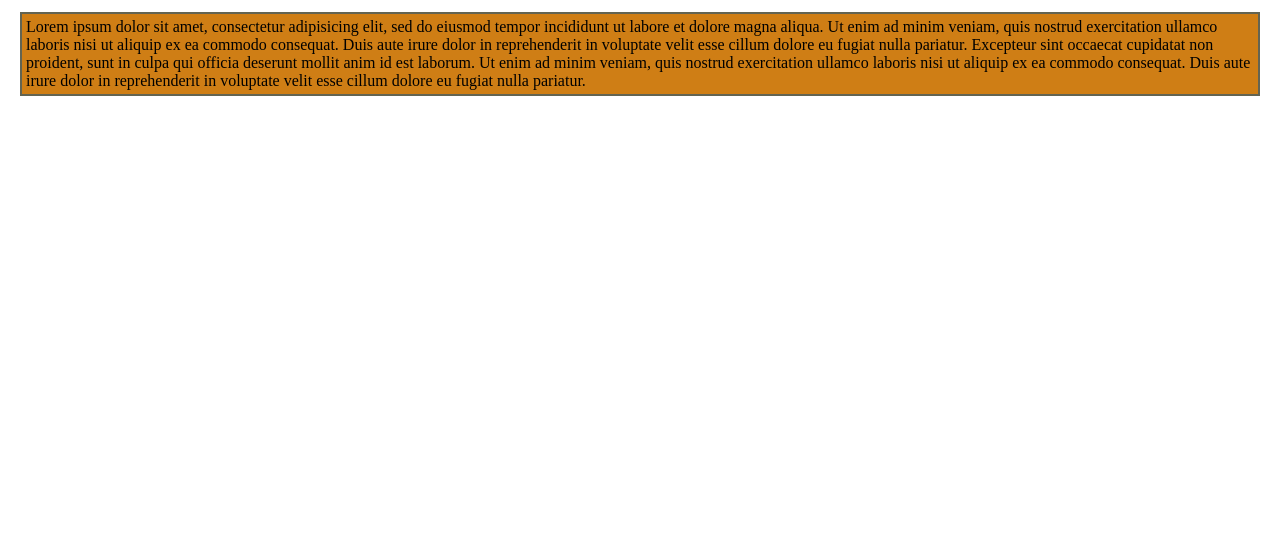
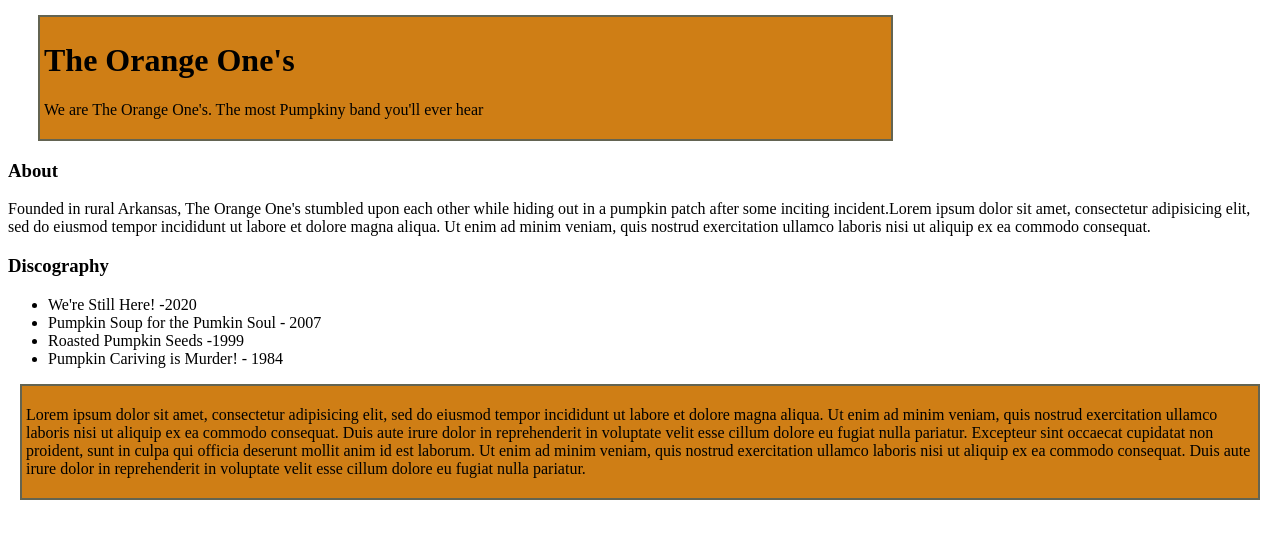
Before and after one commit to NoelKirkland/box-model-project, a plain HTML site: page index.html in a window 1280 px wide. Drawn offline with Linux system fonts and the light colour scheme.

Commit message:
add header, body, and sidebar classes with header styling and initial band details/discography
Co-authored-by: Noel Kirkland <noelkirkland@gmail.com>
Co-authored-by: Sean Downs <spdowns@protonmail.com>

```diff
--- a/css/styles.css
+++ b/css/styles.css
@@ -1,3 +1,13 @@
+.header {
+  border: 2px solid rgb(99, 100, 82);
+  padding: 4px;
+  background-color: rgb(207, 126, 21);
+  margin-top: 15px;
+  margin-bottom: 15px;
+  margin-right: 30%;
+  margin-left: 30px;
+}
+
 .my-class {
   border: 2px solid rgb(99, 100, 82);
   padding: 4px;
--- a/index.html
+++ b/index.html
@@ -2,9 +2,29 @@
 <html>
   <head>
     <link href="css/styles.css" rel="stylesheet" type="text/css" media="all">
-    <title>Box model</title>
+    <title>The Orange One's</title>
   </head>
   <body>
-    <div class="my-class">Lorem ipsum dolor sit amet, consectetur adipisicing elit, sed do eiusmod tempor incididunt ut labore et dolore magna aliqua. Ut enim ad minim veniam, quis nostrud exercitation ullamco laboris nisi ut aliquip ex ea commodo consequat. Duis aute irure dolor in reprehenderit in voluptate velit esse cillum dolore eu fugiat nulla pariatur. Excepteur sint occaecat cupidatat non proident, sunt in culpa qui officia deserunt mollit anim id est laborum. Ut enim ad minim veniam, quis nostrud exercitation ullamco laboris nisi ut aliquip ex ea commodo consequat. Duis aute irure dolor in reprehenderit in voluptate velit esse cillum dolore eu fugiat nulla pariatur.</div>
+    <div class="header">
+      <h1>The Orange One's</h1>
+      <p>We are The Orange One's. The most Pumpkiny band you'll ever hear</p>
+    </div>
+
+    <div class="body">
+      <h3>About</h3>
+      <p>Founded in rural Arkansas, The Orange One's stumbled upon each other while hiding out in a pumpkin patch after some inciting incident.Lorem ipsum dolor sit amet, consectetur adipisicing elit, sed do eiusmod tempor incididunt ut labore et dolore magna aliqua. Ut enim ad minim veniam, quis nostrud exercitation ullamco laboris nisi ut aliquip ex ea commodo consequat.</p>
+
+      <h3>Discography</h3>
+      <ul class ="sidebar">
+        <li>We're Still Here! -2020</li>
+        <li>Pumpkin Soup for the Pumkin Soul - 2007</li>
+        <li>Roasted Pumpkin Seeds -1999</li>
+        <li>Pumpkin Cariving is Murder! - 1984</li>
+      </ul>
+    </div>
+
+    <div class="my-class">
+    <p>Lorem ipsum dolor sit amet, consectetur adipisicing elit, sed do eiusmod tempor incididunt ut labore et dolore magna aliqua. Ut enim ad minim veniam, quis nostrud exercitation ullamco laboris nisi ut aliquip ex ea commodo consequat. Duis aute irure dolor in reprehenderit in voluptate velit esse cillum dolore eu fugiat nulla pariatur. Excepteur sint occaecat cupidatat non proident, sunt in culpa qui officia deserunt mollit anim id est laborum. Ut enim ad minim veniam, quis nostrud exercitation ullamco laboris nisi ut aliquip ex ea commodo consequat. Duis aute irure dolor in reprehenderit in voluptate velit esse cillum dolore eu fugiat nulla pariatur.</p>
+    </div>
   </body>
 </html>
```
